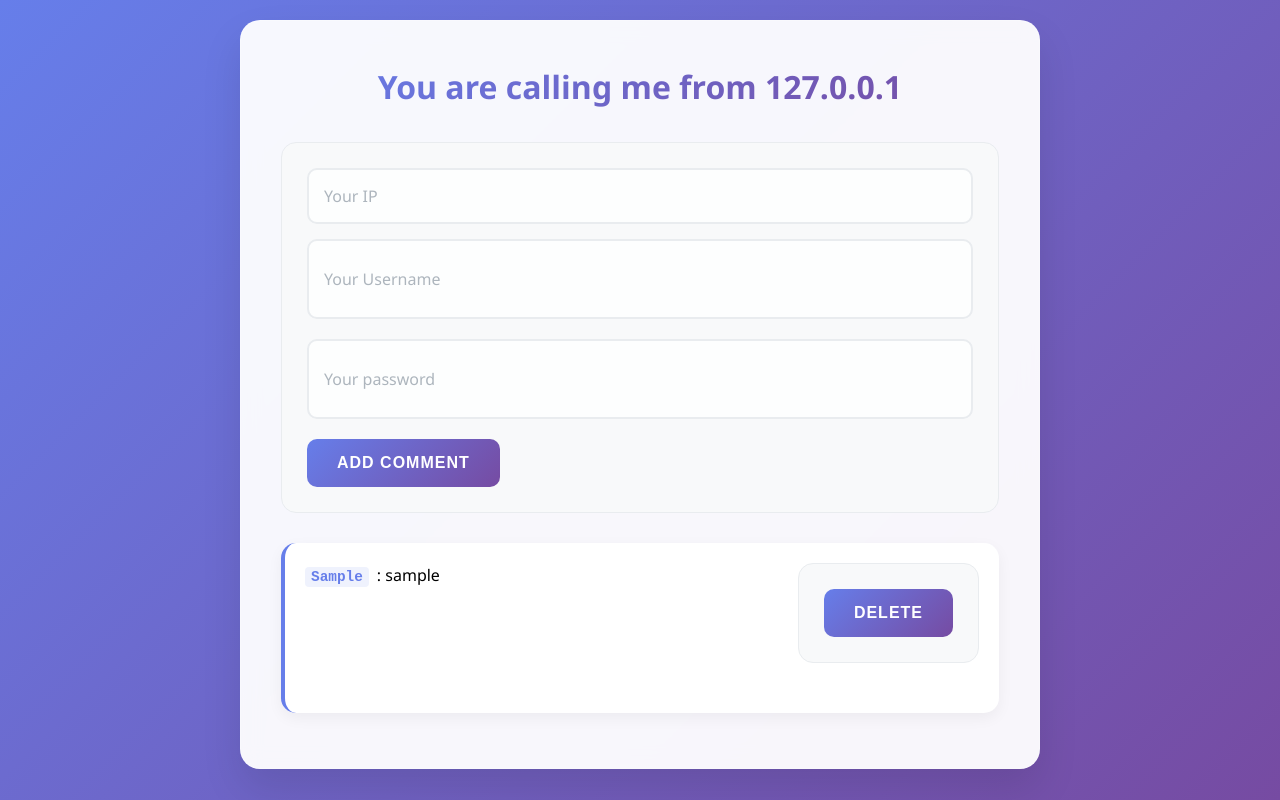
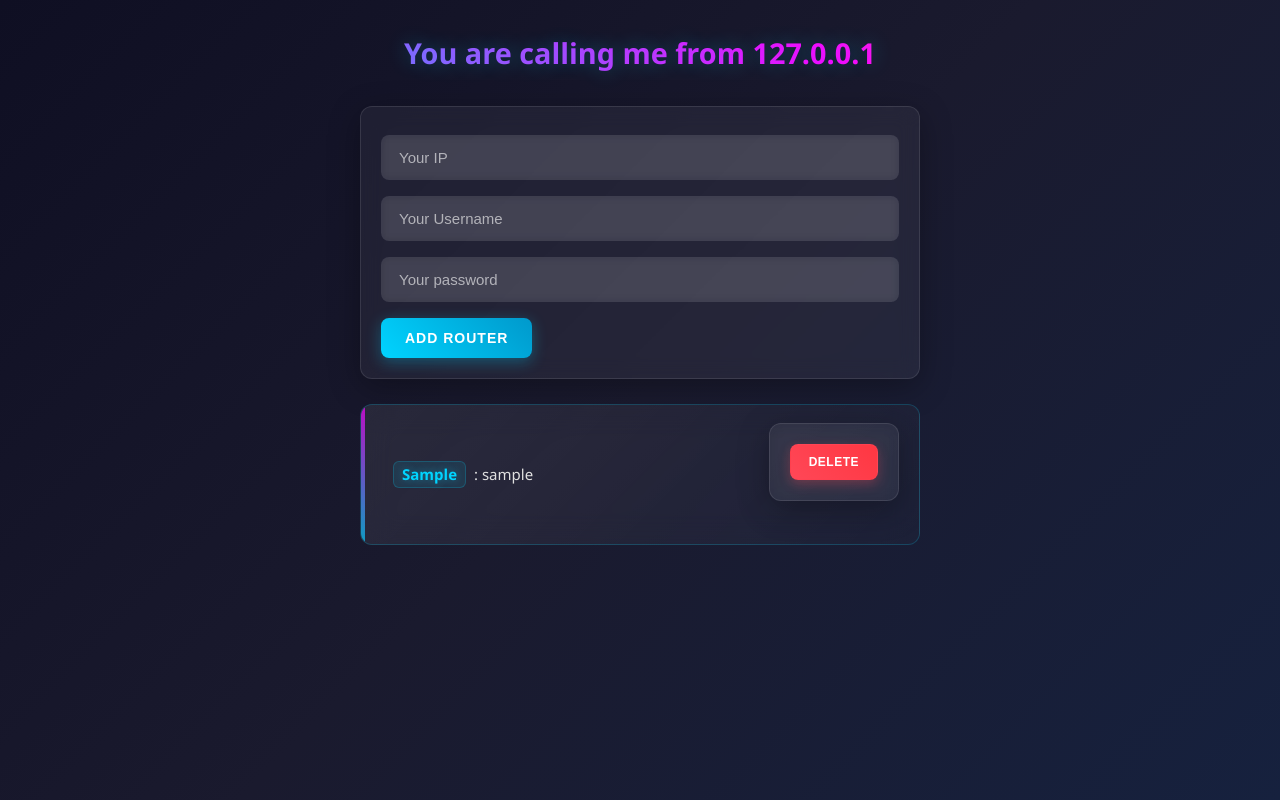
Before and after one commit to kuro-kano/ipa2025-msapp, a Flask app: page / in a window 1280 px wide. Run offline with Flask 3, Linux system fonts and the light colour scheme; a database or web service that is not in the repository returns one stand-in record (values such as "Sample title").

Commit message:
add: improved CSS\! and changed submit button from "Add Comment" to "Add Router"

```diff
--- a/web/static/style.css
+++ b/web/static/style.css
@@ -1,4 +1,4 @@
-/* Reset and base styles */
+/* Cool Dark Theme CSS - เท่ห์ ๆ Style */
 * {
     margin: 0;
     padding: 0;
@@ -7,216 +7,239 @@
 
 body {
     font-family: 'Segoe UI', Tahoma, Geneva, Verdana, sans-serif;
-    background: linear-gradient(135deg, #667eea 0%, #764ba2 100%);
+    background: linear-gradient(135deg, #0f0f23 0%, #1a1a2e 50%, #16213e 100%);
     min-height: 100vh;
-    padding: 20px;
+    color: #e0e0e0;
     line-height: 1.6;
 }
 
 .container {
-    max-width: 800px;
+    max-width: 600px;
     margin: 0 auto;
-    background: rgba(255, 255, 255, 0.95);
-    border-radius: 20px;
-    padding: 40px;
-    box-shadow: 0 20px 40px rgba(0, 0, 0, 0.1);
-    backdrop-filter: blur(10px);
-    border: 1px solid rgba(255, 255, 255, 0.2);
+    padding: 30px 20px;
+    animation: fadeInUp 0.8s ease-out;
+}
+
+@keyframes fadeInUp {
+    from {
+        opacity: 0;
+        transform: translateY(30px);
+    }
+    to {
+        opacity: 1;
+        transform: translateY(0);
+    }
 }
 
 h1 {
-    color: #333;
     text-align: center;
+    font-size: 1.8em;
     margin-bottom: 30px;
-    font-size: 2rem;
-    font-weight: 600;
-    background: linear-gradient(135deg, #667eea, #764ba2);
+    background: linear-gradient(45deg, #00d4ff, #ff00ff, #ffff00);
+    background-size: 300% 300%;
     -webkit-background-clip: text;
     -webkit-text-fill-color: transparent;
     background-clip: text;
+    animation: gradientShift 3s ease-in-out infinite;
+    text-shadow: 0 0 20px rgba(0, 212, 255, 0.3);
 }
 
-/* Form styles */
+@keyframes gradientShift {
+    0%, 100% {
+        background-position: 0% 50%;
+    }
+    50% {
+        background-position: 100% 50%;
+    }
+}
+
 form {
-    background: #f8f9fa;
-    padding: 25px;
-    border-radius: 15px;
-    margin-bottom: 30px;
-    border: 1px solid #e9ecef;
-    transition: all 0.3s ease;
+    background: rgba(255, 255, 255, 0.05);
+    backdrop-filter: blur(10px);
+    border: 1px solid rgba(255, 255, 255, 0.1);
+    border-radius: 12px;
+    padding: 20px;
+    margin-bottom: 25px;
+    box-shadow: 0 8px 32px rgba(0, 0, 0, 0.3);
+    transition: transform 0.3s ease, box-shadow 0.3s ease;
 }
 
 form:hover {
-    box-shadow: 0 5px 15px rgba(0, 0, 0, 0.08);
-    transform: translateY(-2px);
+    transform: translateY(-5px);
+    box-shadow: 0 12px 40px rgba(0, 0, 0, 0.4);
 }
 
-input[name="ip"] {
+input[type="text"], input[name="ip"], input[name="username"], input[name="password"] {
     width: 100%;
-    padding: 15px;
-    border: 2px solid #e9ecef;
-    border-radius: 10px;
-    font-size: 16px;
-    margin-bottom: 15px;
+    padding: 12px 16px;
+    margin: 8px 0;
+    background: rgba(255, 255, 255, 0.1);
+    border: 2px solid transparent;
+    border-radius: 8px;
+    color: #fff;
+    font-size: 15px;
     transition: all 0.3s ease;
-    font-family: inherit;
-    background: rgba(255, 255, 255, 0.8);
+    backdrop-filter: blur(5px);
 }
 
-input[name="ip"]:focus {
+input[type="text"]:focus, input[name="ip"]:focus, input[name="username"]:focus, input[name="password"]:focus {
     outline: none;
-    border-color: #667eea;
-    box-shadow: 0 0 0 3px rgba(102, 126, 234, 0.1);
-    background: white;
+    border-color: #00d4ff;
+    box-shadow: 0 0 15px rgba(0, 212, 255, 0.3);
+    transform: scale(1.02);
 }
 
-input[name="username"] {
-    width: 100%;
-    padding: 15px;
-    border: 2px solid #e9ecef;
-    border-radius: 10px;
-    font-size: 16px;
-    margin-bottom: 20px;
-    resize: vertical;
-    min-height: 80px;
-    transition: all 0.3s ease;
-    font-family: inherit;
-    background: rgba(255, 255, 255, 0.8);
-}
-
-input[name="password"]:focus {
-    outline: none;
-    border-color: #667eea;
-    box-shadow: 0 0 0 3px rgba(102, 126, 234, 0.1);
-    background: white;
-}
-
-input[name="password"] {
-    width: 100%;
-    padding: 15px;
-    border: 2px solid #e9ecef;
-    border-radius: 10px;
-    font-size: 16px;
-    margin-bottom: 20px;
-    resize: vertical;
-    min-height: 80px;
-    transition: all 0.3s ease;
-    font-family: inherit;
-    background: rgba(255, 255, 255, 0.8);
-}
-
-input[name="username"]:focus {
-    outline: none;
-    border-color: #667eea;
-    box-shadow: 0 0 0 3px rgba(102, 126, 234, 0.1);
-    background: white;
+input::placeholder {
+    color: rgba(255, 255, 255, 0.6);
 }
 
 button[type="submit"] {
-    background: linear-gradient(135deg, #667eea, #764ba2);
+    background: linear-gradient(45deg, #00d4ff, #0099cc);
+    border: none;
     color: white;
-    border: none;
-    padding: 15px 30px;
-    border-radius: 10px;
-    font-size: 16px;
-    font-weight: 600;
+    padding: 12px 24px;
+    font-size: 14px;
+    font-weight: bold;
+    border-radius: 8px;
     cursor: pointer;
     transition: all 0.3s ease;
     text-transform: uppercase;
     letter-spacing: 1px;
+    box-shadow: 0 4px 15px rgba(0, 212, 255, 0.3);
+    margin-top: 8px;
 }
 
 button[type="submit"]:hover {
-    transform: translateY(-2px);
-    box-shadow: 0 10px 25px rgba(102, 126, 234, 0.3);
+    transform: translateY(-3px);
+    box-shadow: 0 8px 25px rgba(0, 212, 255, 0.5);
+    background: linear-gradient(45deg, #00b8e6, #007acc);
 }
 
 button[type="submit"]:active {
     transform: translateY(0);
 }
 
-/* Comments list styles */
 ul {
     list-style: none;
-    margin-top: 30px;
 }
 
 li {
-    background: white;
-    margin-bottom: 15px;
-    padding: 20px;
-    border-radius: 15px;
-    box-shadow: 0 5px 15px rgba(0, 0, 0, 0.05);
-    border-left: 4px solid #667eea;
-    transition: all 0.3s ease;
+    background: linear-gradient(135deg, rgba(255, 255, 255, 0.08), rgba(255, 255, 255, 0.02));
+    backdrop-filter: blur(15px);
+    border: 1px solid rgba(0, 212, 255, 0.2);
+    border-radius: 12px;
+    padding: 18px 20px;
+    margin: 15px 0;
     display: flex;
     justify-content: space-between;
-    align-items: flex-start;
-    gap: 15px;
+    align-items: center;
+    transition: all 0.4s cubic-bezier(0.4, 0, 0.2, 1);
+    animation: slideInLeft 0.5s ease-out;
+    position: relative;
+    overflow: hidden;
+}
+
+@keyframes slideInLeft {
+    from {
+        opacity: 0;
+        transform: translateX(-30px);
+    }
+    to {
+        opacity: 1;
+        transform: translateX(0);
+    }
 }
 
 li:hover {
-    transform: translateX(5px);
-    box-shadow: 0 8px 25px rgba(0, 0, 0, 0.1);
+    transform: translateY(-3px) scale(1.02);
+    border-color: rgba(0, 212, 255, 0.5);
+    box-shadow: 0 10px 30px rgba(0, 212, 255, 0.2), 0 0 20px rgba(255, 0, 255, 0.1);
+    background: linear-gradient(135deg, rgba(0, 212, 255, 0.1), rgba(255, 0, 255, 0.05));
+}
+
+li::before {
+    content: '';
+    position: absolute;
+    left: 0;
+    top: 0;
+    width: 4px;
+    height: 100%;
+    background: linear-gradient(45deg, #00d4ff, #ff00ff);
+    border-radius: 0 2px 2px 0;
+    opacity: 0.7;
 }
 
 .comment-text {
-    flex: 1;
+    flex-grow: 1;
+    margin-left: 12px;
+    font-size: 15px;
+    line-height: 1.4;
 }
 
 .comment-text strong {
-    color: #667eea;
+    color: #00d4ff;
+    text-shadow: 0 0 8px rgba(0, 212, 255, 0.4);
     font-weight: 600;
-    display: inline;
+    display: inline-block;
+    padding: 2px 8px;
+    background: rgba(0, 212, 255, 0.1);
+    border-radius: 6px;
     margin-right: 8px;
-    font-family: 'Courier New', monospace;
-    background: rgba(102, 126, 234, 0.1);
-    padding: 2px 6px;
-    border-radius: 4px;
-    font-size: 0.9em;
+    border: 1px solid rgba(0, 212, 255, 0.2);
 }
 
-/* Delete button styles */
-li form button {
-    background: #ff6b6b;
-    color: white;
-    border: none;
-    padding: 8px 15px;
-    border-radius: 8px;
+/* Delete button styling */
+li button[type="submit"] {
+    background: linear-gradient(45deg, #ff4757, #ff3742);
+    padding: 10px 18px;
     font-size: 12px;
     font-weight: 600;
-    cursor: pointer;
-    transition: all 0.3s ease;
+    border-radius: 8px;
+    margin-top: 0;
+    box-shadow: 0 4px 12px rgba(255, 71, 87, 0.3);
+    border: 1px solid rgba(255, 71, 87, 0.4);
     text-transform: uppercase;
     letter-spacing: 0.5px;
+    transition: all 0.3s cubic-bezier(0.4, 0, 0.2, 1);
+    position: relative;
+    overflow: hidden;
 }
 
-li form button:hover {
-    background: #ff5252;
-    transform: scale(1.05);
+li button[type="submit"]::before {
+    content: '';
+    position: absolute;
+    top: 0;
+    left: -100%;
+    width: 100%;
+    height: 100%;
+    background: linear-gradient(90deg, transparent, rgba(255, 255, 255, 0.2), transparent);
+    transition: left 0.5s;
 }
 
-li form button:active {
-    transform: scale(0.95);
+li button[type="submit"]:hover {
+    background: linear-gradient(45deg, #ff3742, #ff2d3a);
+    box-shadow: 0 6px 20px rgba(255, 71, 87, 0.4), 0 0 15px rgba(255, 71, 87, 0.3);
+    transform: translateY(-2px);
+    border-color: rgba(255, 71, 87, 0.6);
 }
 
-/* Placeholder styles */
-::placeholder {
-    color: #adb5bd;
-    opacity: 1;
+li button[type="submit"]:hover::before {
+    left: 100%;
+}
+
+li button[type="submit"]:active {
+    transform: translateY(0);
+    box-shadow: 0 2px 8px rgba(255, 71, 87, 0.4);
 }
 
 /* Responsive design */
 @media (max-width: 768px) {
     .container {
-        margin: 10px;
-        padding: 20px;
-        border-radius: 15px;
+        padding: 20px 15px;
     }
 
     h1 {
-        font-size: 1.5rem;
-        margin-bottom: 20px;
+        font-size: 1.8em;
     }
 
     form {
@@ -225,49 +248,29 @@ li form button:active {
 
     li {
         flex-direction: column;
-        gap: 10px;
+        align-items: flex-start;
+        gap: 15px;
     }
 
-    li form {
+    li button[type="submit"] {
         align-self: flex-end;
-        margin: 0;
-        padding: 0;
-        background: none;
-        border: none;
     }
 }
 
-/* Animation for new comments */
-@keyframes slideIn {
-    from {
-        opacity: 0;
-        transform: translateY(20px);
-    }
-    to {
-        opacity: 1;
-        transform: translateY(0);
-    }
-}
-
-li {
-    animation: slideIn 0.5s ease-out;
-}
-
-/* Scrollbar styling */
+/* Cool scrollbar */
 ::-webkit-scrollbar {
     width: 8px;
 }
 
 ::-webkit-scrollbar-track {
-    background: #f1f1f1;
-    border-radius: 10px;
+    background: rgba(255, 255, 255, 0.1);
 }
 
 ::-webkit-scrollbar-thumb {
-    background: linear-gradient(135deg, #667eea, #764ba2);
-    border-radius: 10px;
+    background: linear-gradient(45deg, #00d4ff, #ff00ff);
+    border-radius: 4px;
 }
 
 ::-webkit-scrollbar-thumb:hover {
-    background: linear-gradient(135deg, #5a67d8, #6b46c1);
+    background: linear-gradient(45deg, #00b8e6, #e600e6);
 }
--- a/web/templates/index.html
+++ b/web/templates/index.html
@@ -12,7 +12,7 @@
             <input name="ip" placeholder="Your IP" required />
             <input name="username" placeholder="Your Username" required/>
             <input name="password" placeholder="Your password" required />
-            <button type="submit">Add Comment</button>
+            <button type="submit">Add Router</button>
         </form>
 
         <ul>
```
